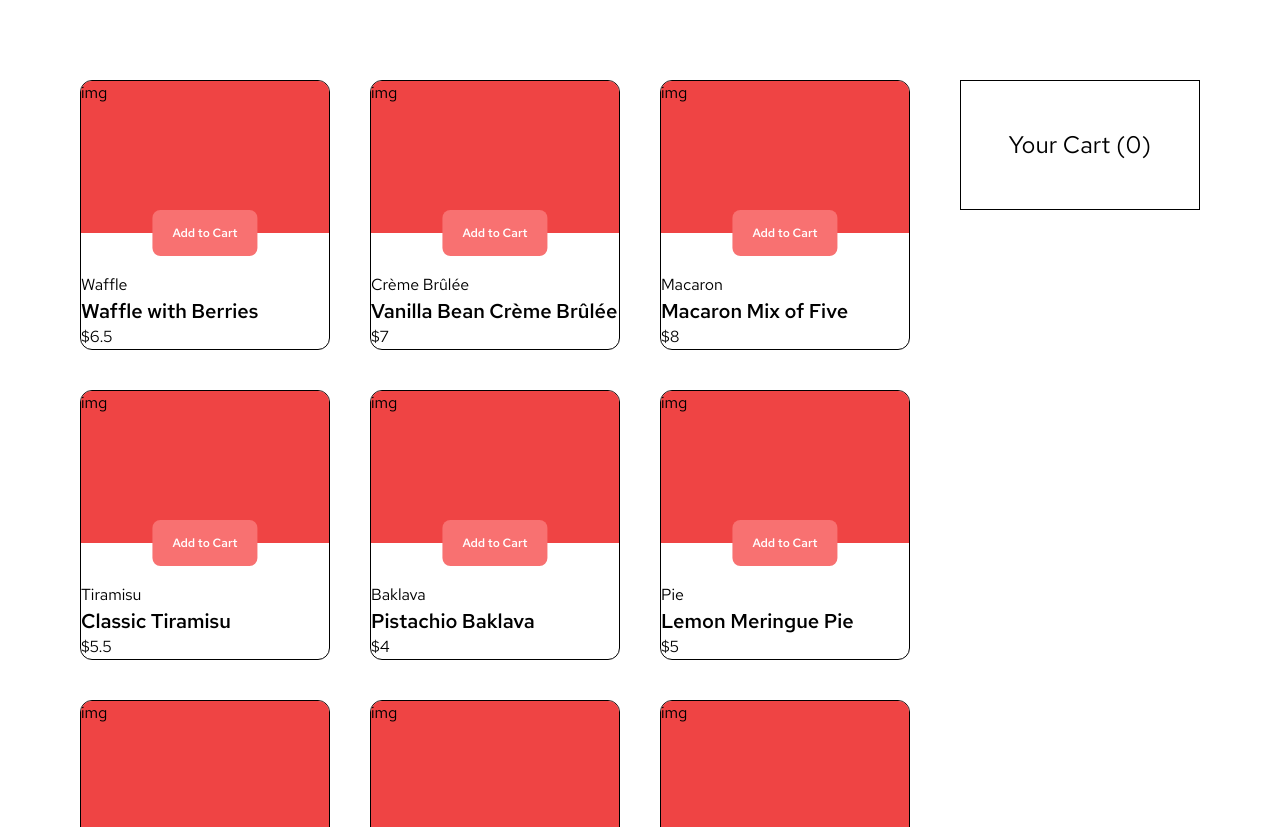
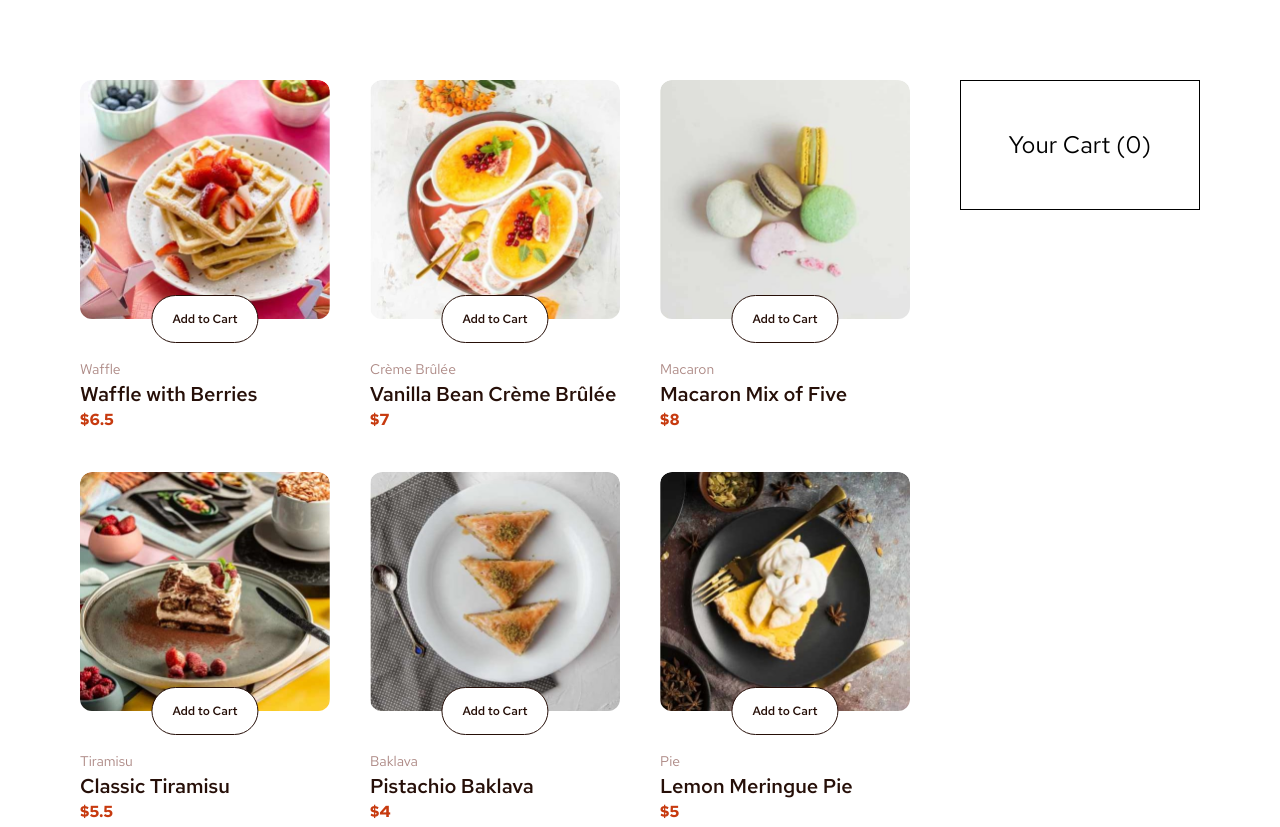
Before and after one commit to softexrecifepe/product-list-with-cart-web, a website built with Vite: page index.html in a window 1280 px wide. Shown: the top 827 px of the page. Built offline with nearby package versions, Linux system fonts and the light colour scheme.

Commit message:
fix: corrige a importação de arquivos sass

```diff
--- a/src/entities/product.ts
+++ b/src/entities/product.ts
@@ -26,10 +26,10 @@ export class Product {
     productHTML.id = this._id;
 
     productHTML.innerHTML = `
-        <div class="rounded-xl overflow-hidden flex flex-col border border-black h-[270px] w-[250px]">
-          <div class="mb-10 relative h-full bg-red-500">
-            <div class="">img</div>
-            <button id="button-add-to-cart" type="button" class="button rounded-lg text-white font-medium text-xs bg-red-400">Add to
+        <div class="rounded-xl overflow-hidden flex flex-col w-[250px]">
+          <div class="mb-10 relative h-full">
+            <img src=${this._imageUrl} class="rounded-xl"/>
+            <button id="button-add-to-cart" type="button" class="button rounded-full border font-medium text-xs bg-white">Add to
               Cart</button>
           </div>
 
--- a/src/styles/_components.scss
+++ b/src/styles/_components.scss
@@ -1,4 +1,4 @@
-@use "_variables";
+@import "./_variables.scss";
 
 .product-name {
   font-weight: 600;
@@ -14,3 +14,13 @@
   color: $primary-color;
   font-weight: 700;
 }
+
+.button {
+  padding: 15px 20px;
+  position: absolute;
+  bottom: 0px;
+  left: 50%;
+  transform: translate(-50%, 50%);
+  color: $text-color-1;
+  border-color: $text-color-1;
+}
--- a/src/styles/index.scss
+++ b/src/styles/index.scss
@@ -2,7 +2,7 @@
 @tailwind components;
 @tailwind utilities;
 
-// @use "_components";
+@import "./_components.scss";
 
 @font-face {
   font-family: "Red Hat Text";
@@ -23,14 +23,6 @@
   position: relative;
 }
 
-.button {
-  padding: 15px 20px;
-  position: absolute;
-  bottom: 0px;
-  left: 50%;
-  transform: translate(-50%, 50%);
-}
-
 body {
   font-family: "Red Hat Text", sans-serif;
 }
```
Also changed, not shown: src/app.ts (+1 -6 lines).
